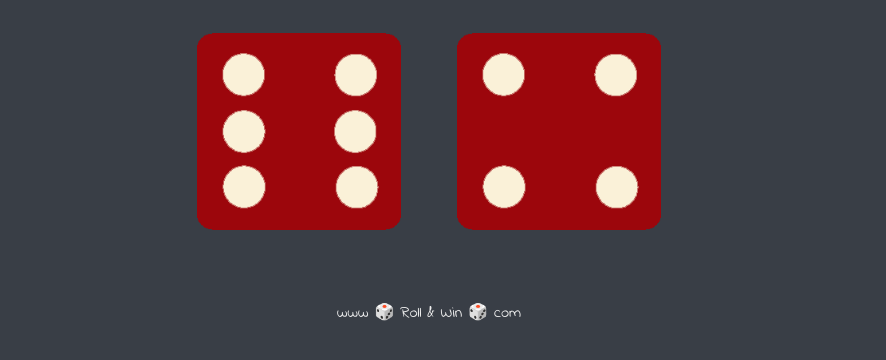
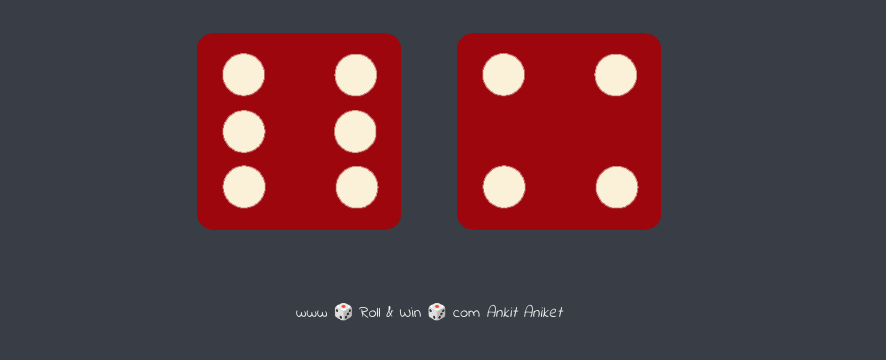
Before and after one commit to ankitaniket/Dicee-Game, a plain HTML site: page index.html in a window 1280 px wide. Shown: the part 302-662 px from the top of the page, without its empty margins (211-1097 px from the left). Drawn offline with Linux system fonts and the light colour scheme.

Commit message:
Adding footer line

```diff
--- a/index.html
+++ b/index.html
@@ -30,5 +30,6 @@
 
       <footer>
         www 🎲 Roll & Win 🎲 com
+        <em>Ankit Aniket</em>
       </footer>
     </html>
```
